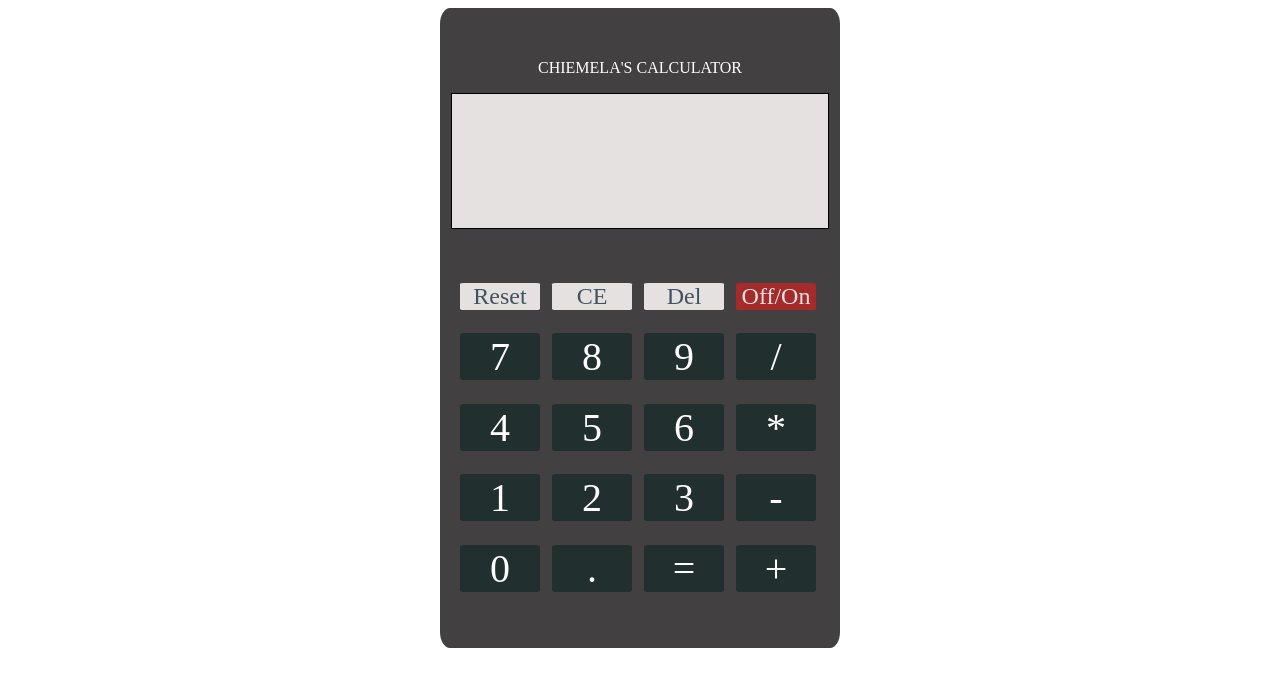
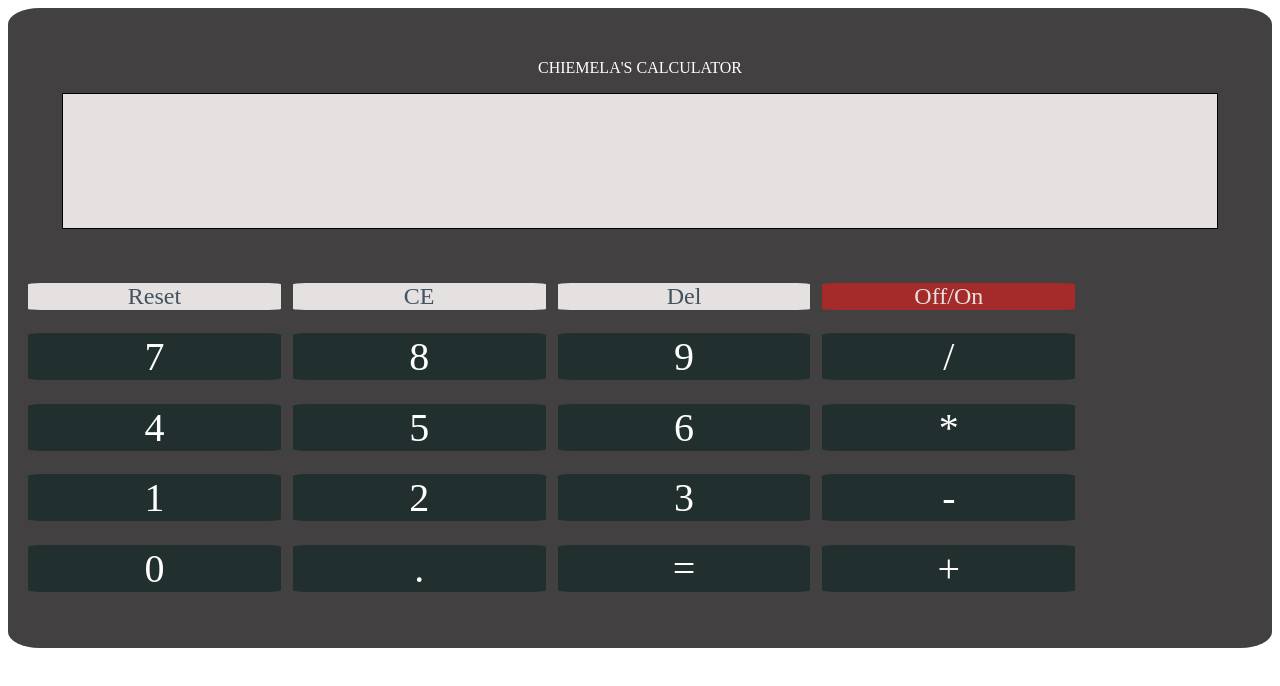
Before and after one commit to chiemelaumeh/calculator_VanillaJS, a website built with webpack: page index.html in a window 1280 px wide. Built offline with nearby package versions, Linux system fonts and the light colour scheme.

Commit message:
updated scale

```diff
--- a/index.html
+++ b/index.html
@@ -4,7 +4,8 @@
 <head>
   <meta charset="UTF-8">
   <link rel="stylesheet" href="./src/index.css">
-  <meta name="viewport" content="width=device-width, initial-scale=1.0">
+  <meta name="viewport" content="width=device-width, user-scalable=no" />
+  <!-- <meta name="viewport" content="width=device-width, initial-scale=1.0"> -->
   <title>Document</title>
 </head>
 
--- a/src/index.css
+++ b/src/index.css
@@ -1,6 +1,7 @@
 .container {
-  height: 40rem;
-  width: 25rem;
+  align-self: center;
+  height: 80vh;
+  width: 100%;
   border-radius: 2.5%;
   margin: auto;
   display: flex;
```
